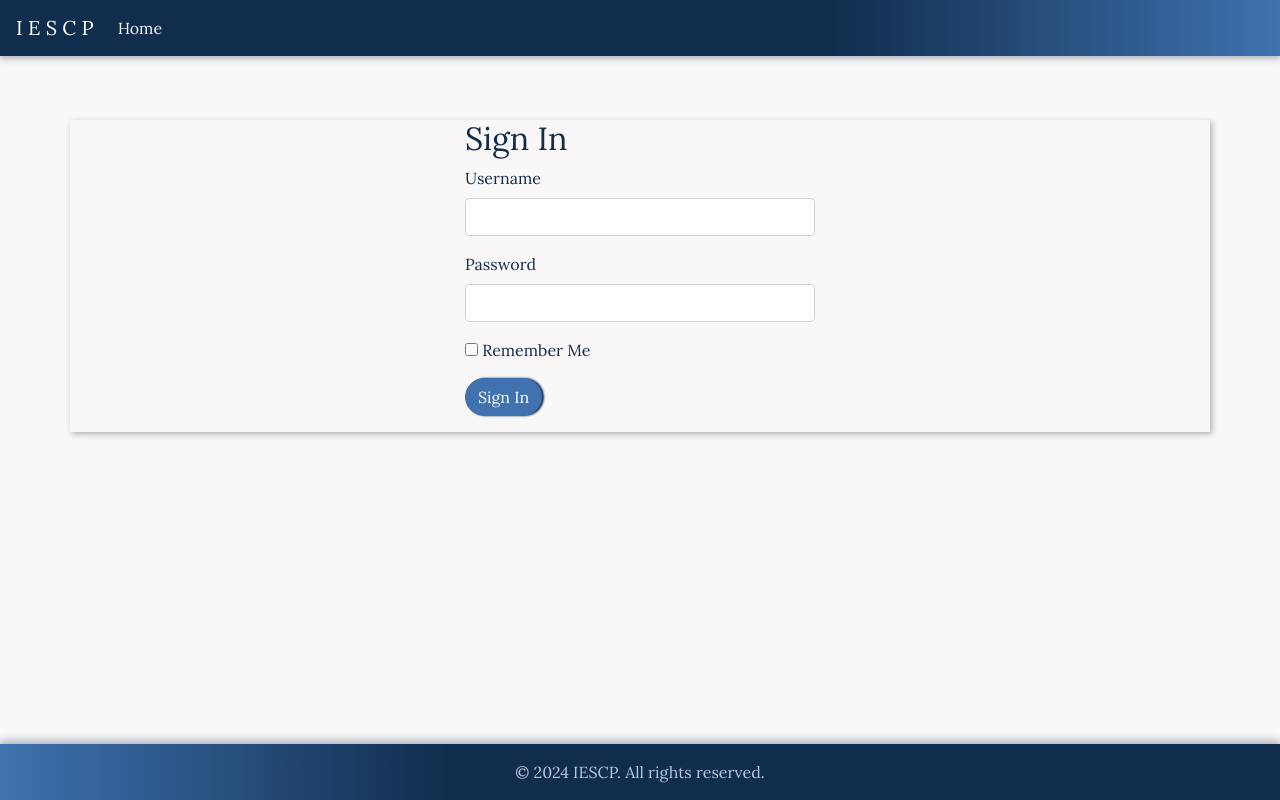
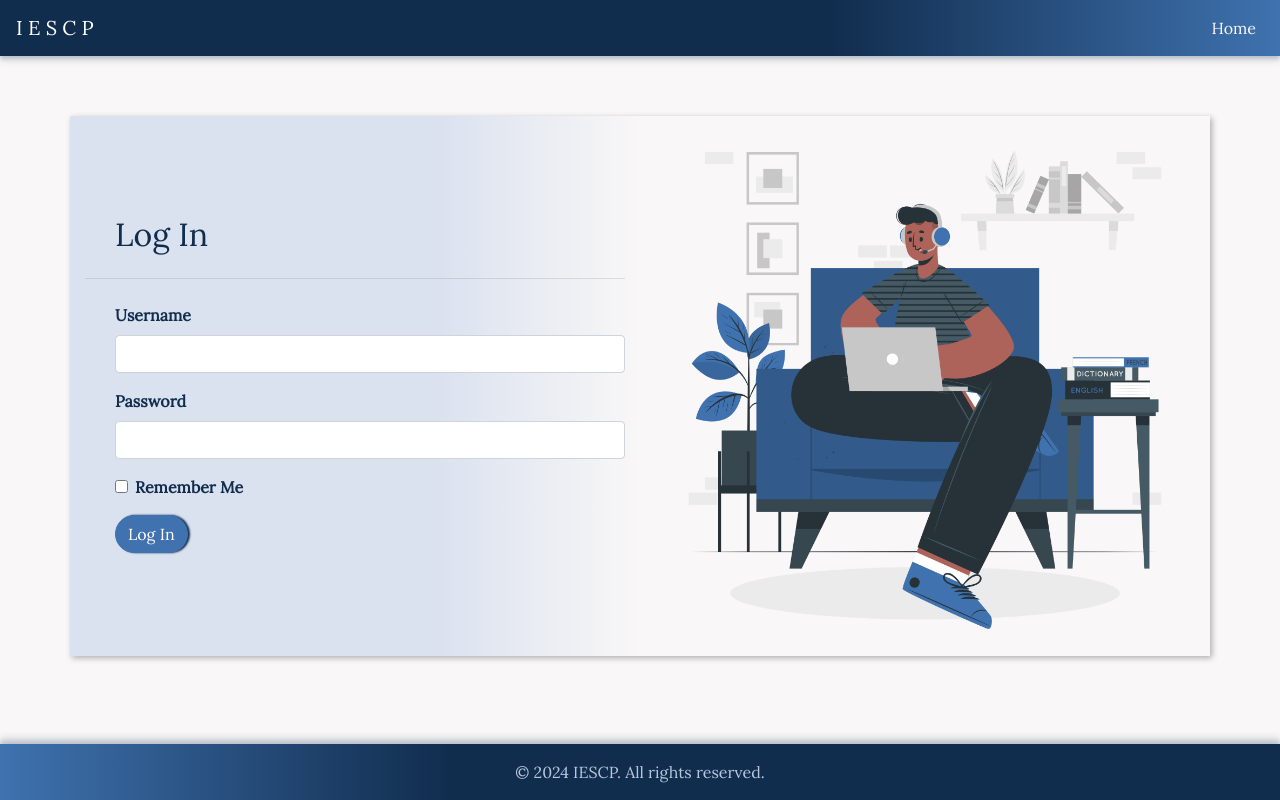
Before and after one commit to samyuktha-12/iescp, a Flask app: page /login in a window 1280 px wide. Run offline with Flask 2, Linux system fonts and the light colour scheme; parts of the project's set-up code (start-up, migrations or seed data) failed here and were passed over; some libraries are stand-ins or nearby versions.

Commit message:
Login and Sign Up Pages

```diff
--- a/app/forms.py
+++ b/app/forms.py
@@ -7,7 +7,7 @@ class LoginForm(FlaskForm):
     username = StringField('Username', validators=[DataRequired()])
     password = PasswordField('Password', validators=[DataRequired()])
     remember_me = BooleanField('Remember Me')
-    submit = SubmitField('Sign In')
+    submit = SubmitField('Log In')
 
 class RegistrationForm(FlaskForm):
     username = StringField('Username', validators=[DataRequired()])
@@ -16,7 +16,7 @@ class RegistrationForm(FlaskForm):
     password2 = PasswordField(
         'Repeat Password', validators=[DataRequired(), EqualTo('password')])
     role = SelectField('Role', choices=[('sponsor', 'Sponsor'), ('influencer', 'Influencer')], validators=[DataRequired()])
-    submit = SubmitField('Register')
+    submit = SubmitField('Sign Up')
 
 class CampaignForm(FlaskForm):
     name = StringField('Name', validators=[DataRequired()])
--- /dev/null
+++ b/app/static/css/login_styles.css
@@ -0,0 +1,17 @@
+.col-md-6 {
+    background-color: #DBE2EF;
+    background-image: linear-gradient(to right, #DBE2EF 65%, #F9F7F7);
+
+    h2 {
+        margin-top: 100px;
+        margin-left: 30px;
+    }
+}
+.form-group{
+    margin-left: 30px;
+    font-weight: bold;
+}
+
+.col-md-6.d-flex.align-items-center {
+    background-image: linear-gradient(to right, #F9F7F7 65%, #F9F7F7);
+}
--- a/app/templates/index.html
+++ b/app/templates/index.html
@@ -3,11 +3,12 @@
 <head>
     <meta charset="utf-8">
     <meta name="viewport" content="width=device-width, initial-scale=1, shrink-to-fit=no">
-    <title>IESCP</title>
+    <title>{% block title %}{% endblock %}IESCP</title>
     <link rel="icon" href="{{ url_for('static', filename='favicon-32x32.png') }}" type="image/png">
     <link rel="stylesheet" href="https://stackpath.bootstrapcdn.com/bootstrap/4.3.1/css/bootstrap.min.css">
     <link rel="stylesheet" href="{{ url_for('static', filename='css/styles.css') }}">
     <link rel="stylesheet" href="https://fonts.googleapis.com/css?family=Ubuntu|Lora">
+    {% block styles %}{% endblock %}
 </head>
 <body>
     <nav class="navbar navbar-expand-md navbar-dark">
--- a/app/templates/login.html
+++ b/app/templates/login.html
@@ -1,11 +1,16 @@
 {% extends "navbar.html" %}
 
-{% block title %}Sign In{% endblock %}
+{% block title %}Log In{% endblock %}
+
+{% block styles %}
+  <link rel="stylesheet" href="{{ url_for('static', filename='/css/login_styles.css') }}">
+{% endblock %}
 
 {% block content %}
-  <div class="row">
-    <div class="col-md-4 offset-md-4">
-      <h2>Sign In</h2>
+  <div class="row justify-content-center" style="margin-top: 20px;">
+    <div class="col-md-6">
+      <h2>Log In</h2>
+      <hr class="my-4">
       <form method="POST" action="">
         {{ form.hidden_tag() }}
         <div class="form-group">
@@ -16,13 +21,17 @@
           {{ form.password.label }}
           {{ form.password(class="form-control") }}
         </div>
-        <div class="form-group">
-          {{ form.remember_me() }} Remember Me
+        <div class="form-group form-check">
+          {{ form.remember_me(class="form-check-input") }}
+          <label class="form-check-label" for="remember_me">Remember Me</label>
         </div>
         <div class="form-group">
           {{ form.submit(class="btn btn-primary") }}
         </div>
       </form>
     </div>
+    <div class="col-md-6 d-flex align-items-center">
+      <img src="{{ url_for('static', filename='images/login.png') }}" class="img-fluid" alt="Login">
+    </div>
   </div>
 {% endblock %}
--- a/app/templates/navbar.html
+++ b/app/templates/navbar.html
@@ -3,27 +3,28 @@
   <head>
     <meta charset="utf-8">
     <meta name="viewport" content="width=device-width, initial-scale=1, shrink-to-fit=no">
-    <title>IESCP</title>
+    <title>{% block title %}{% endblock %} - IESCP</title>
     <link rel="icon" href="{{ url_for('static', filename='favicon-32x32.png') }}" type="image/png">
     <link rel="stylesheet" href="https://stackpath.bootstrapcdn.com/bootstrap/4.3.1/css/bootstrap.min.css">
     <link rel="stylesheet" href="{{ url_for('static', filename='css/styles.css') }}">
     <link rel="stylesheet" href="https://fonts.googleapis.com/css?family=Ubuntu|Lora">
+    {% block styles %}{% endblock %}
   </head>
   <body>
-    <nav class="navbar navbar-expand-md navbar-dark bg-dark fixed-top">
+    <nav class="navbar navbar-expand-md navbar-dark">
         <a class="navbar-brand" href="/">I E S C P</a>
         <button class="navbar-toggler" type="button" data-toggle="collapse" data-target="#navbarCollapse" aria-controls="navbarCollapse" aria-expanded="false" aria-label="Toggle navigation">
             <span class="navbar-toggler-icon"></span>
         </button>
         <div class="collapse navbar-collapse" id="navbarCollapse">
-        <ul class="navbar-nav mr-auto">
+            <ul class="navbar-nav ml-auto">
                 <li class="nav-item">
-            <a class="nav-link" href="/">Home</a>
+                    <a class="nav-link" href="/index">Home</a>
                 </li>
             </ul>
         </div>
     </nav>
-    <main role="main" class="container" style="margin-top: 100px;">
+    <main role="main" class="container" style="margin-top: 40px;">
       {% block content %}
       {% endblock %}
     </main>
```
Also changed, not shown: app/static/css/signup_styles.css (added, +17 -0 lines), app/templates/register.html (+11 -3 lines), app/static/images/login.png (added). Lines whose indentation alone changed are shown as unchanged.
